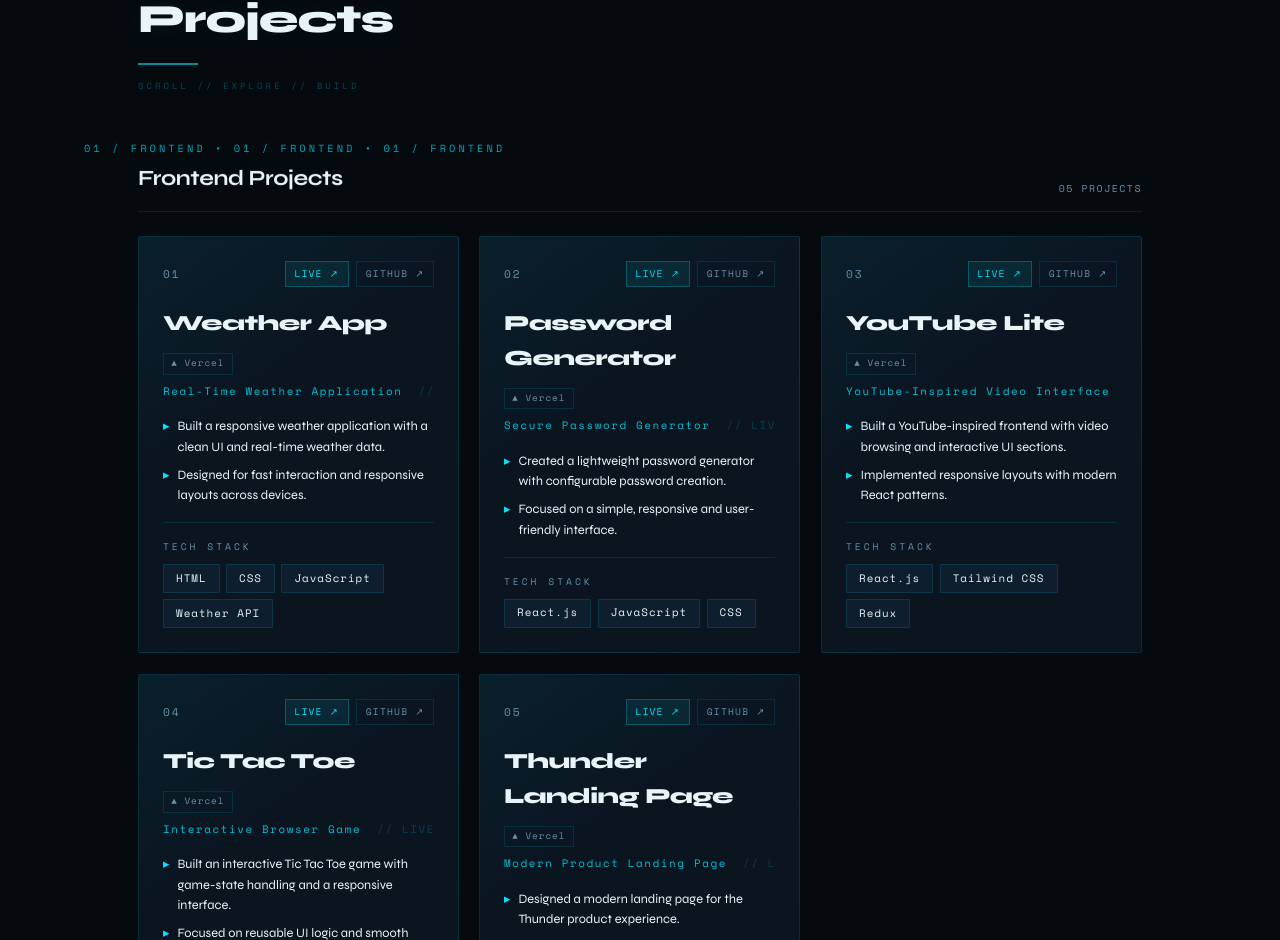
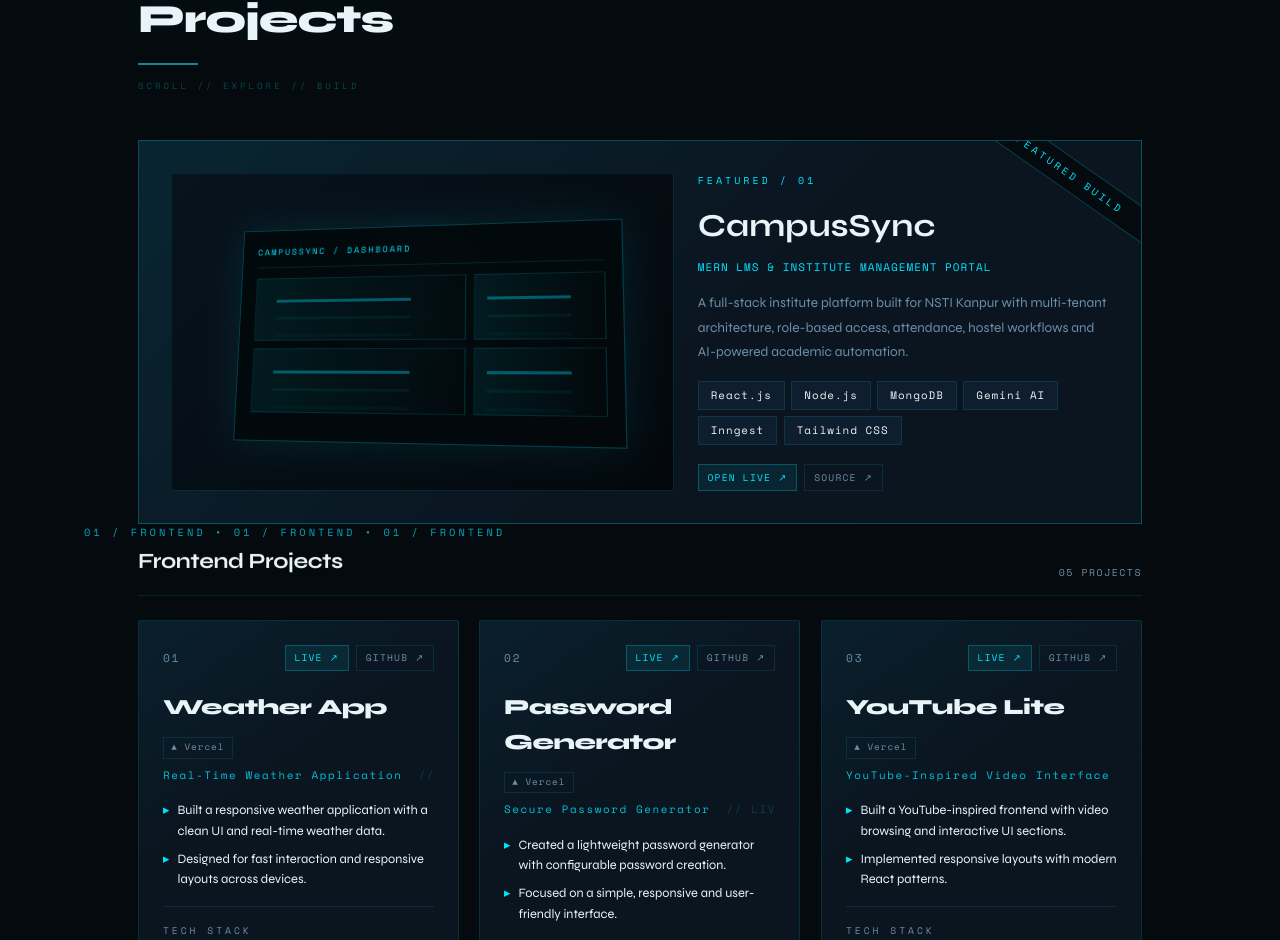
Before and after one commit to Rajput-vinay/portfolio_vinay, a React (Create React App) app: page / in a window 1280 px wide. Shown: the part 2724-3664 px from the top of the page. Built offline with nearby package versions, Linux system fonts and the light colour scheme; the HTML template or start-up script is replaced by a standard one.

Commit message:
feat: feature CampusSync project showcase

```diff
--- a/src/components/Projects.jsx
+++ b/src/components/Projects.jsx
@@ -1,6 +1,29 @@
 import React from "react";
 import { Section, SectionHeader, TagRow } from "./UI";
 import { PROJECT_CATEGORIES } from "../data";
+
+function FeaturedCampusSync() {
+  return (
+    <article className="project-feature">
+      <div className="project-feature-visual" aria-hidden="true">
+        <div className="project-feature-screen">
+          <div className="project-feature-lines"><span/><span/><span/><span/></div>
+        </div>
+      </div>
+      <div style={{display:'flex',flexDirection:'column',justifyContent:'center'}}>
+        <div style={{font:'10px Space Mono,monospace',color:'var(--cyan)',letterSpacing:'3px',marginBottom:'.75rem'}}>FEATURED / 01</div>
+        <h3 style={{fontSize:'2rem',marginBottom:'.5rem'}}>CampusSync</h3>
+        <p style={{color:'var(--cyan)',font:'11px Space Mono,monospace',letterSpacing:'1px',marginBottom:'1rem'}}>MERN LMS & INSTITUTE MANAGEMENT PORTAL</p>
+        <p style={{color:'var(--muted)',fontSize:'.85rem',lineHeight:1.8,marginBottom:'1rem'}}>A full-stack institute platform built for NSTI Kanpur with multi-tenant architecture, role-based access, attendance, hostel workflows and AI-powered academic automation.</p>
+        <div style={{marginBottom:'1.2rem'}}><TagRow tags={['React.js','Node.js','MongoDB','Gemini AI','Inngest','Tailwind CSS']}/></div>
+        <div className="project-links">
+          <a className="project-link project-link-live" href="https://campus-sync-phi.vercel.app/" target="_blank" rel="noopener noreferrer">OPEN LIVE ↗</a>
+          <a className="project-link" href="https://github.com/Rajput-vinay/campus_sync" target="_blank" rel="noopener noreferrer">SOURCE ↗</a>
+        </div>
+      </div>
+    </article>
+  );
+}
 
 function ProjectCard({ project, index }) {
   const [hovered, setHovered] = React.useState(false);
@@ -60,6 +83,8 @@
     <Section id="projects">
       <SectionHeader num="03 / WORK" title="Projects" />
 
+      <FeaturedCampusSync />
+
       <div className="project-categories">
         {PROJECT_CATEGORIES.map((category) => (
           <div className="project-category" key={category.key}>
```
